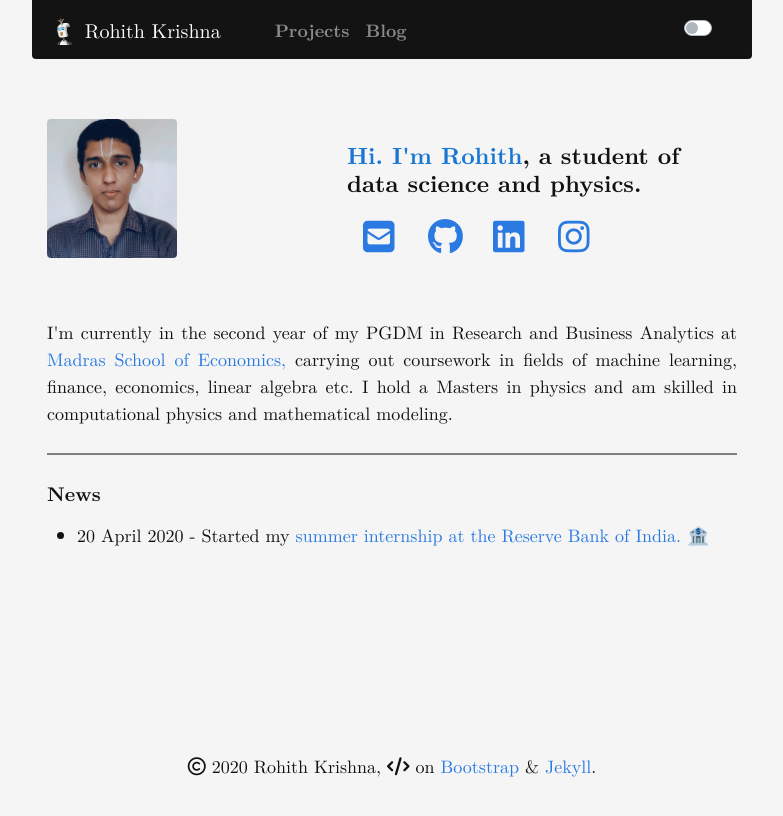
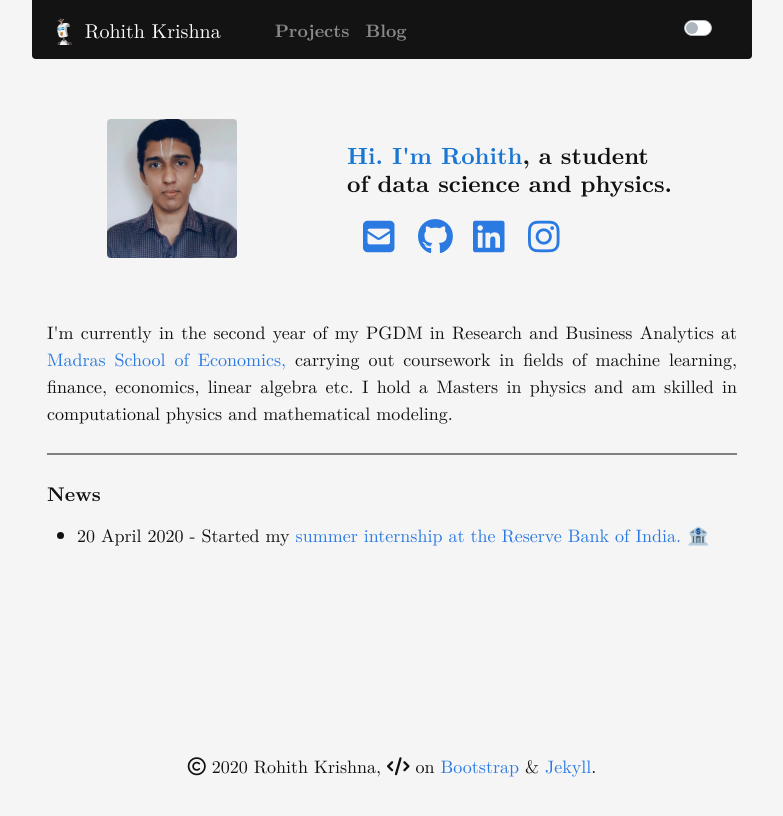
Before and after one commit to rohithmay/rohithmay.github.io, a Jekyll site: the page built from index.md, in a window 1280 px wide. Shown: the top 816 px of the page, without its empty margins (248-1031 px from the left). Built offline with Jekyll 4.4.1, drawn with Linux system fonts in a browser that asks for light colours; nearby versions of some CDN libraries; a style sheet for code colours, icons or effects is not loaded.

Commit message:
Update index.md

```diff
--- a/index.md
+++ b/index.md
@@ -8,7 +8,7 @@
 <br/>
           <div class="row">
 
-                  <div class="col col-4 ml-auto d-flex align-items-center">
+                  <div class="col col-3 ml-auto d-flex align-items-center">
                       <img style="margin: 0px 0 0px 0;"
                            id="gravatar-img"
                            src="images/pro-pic.jpg"
@@ -18,7 +18,7 @@
                   <div class="col col-1">
                         </div>
 
-                  <div class="col col-7 mr-auto d-flex align-items-left">
+                  <div class="col col-6 mr-auto d-flex align-items-left">
                         <div align="left">
                         <br/>
 
```
